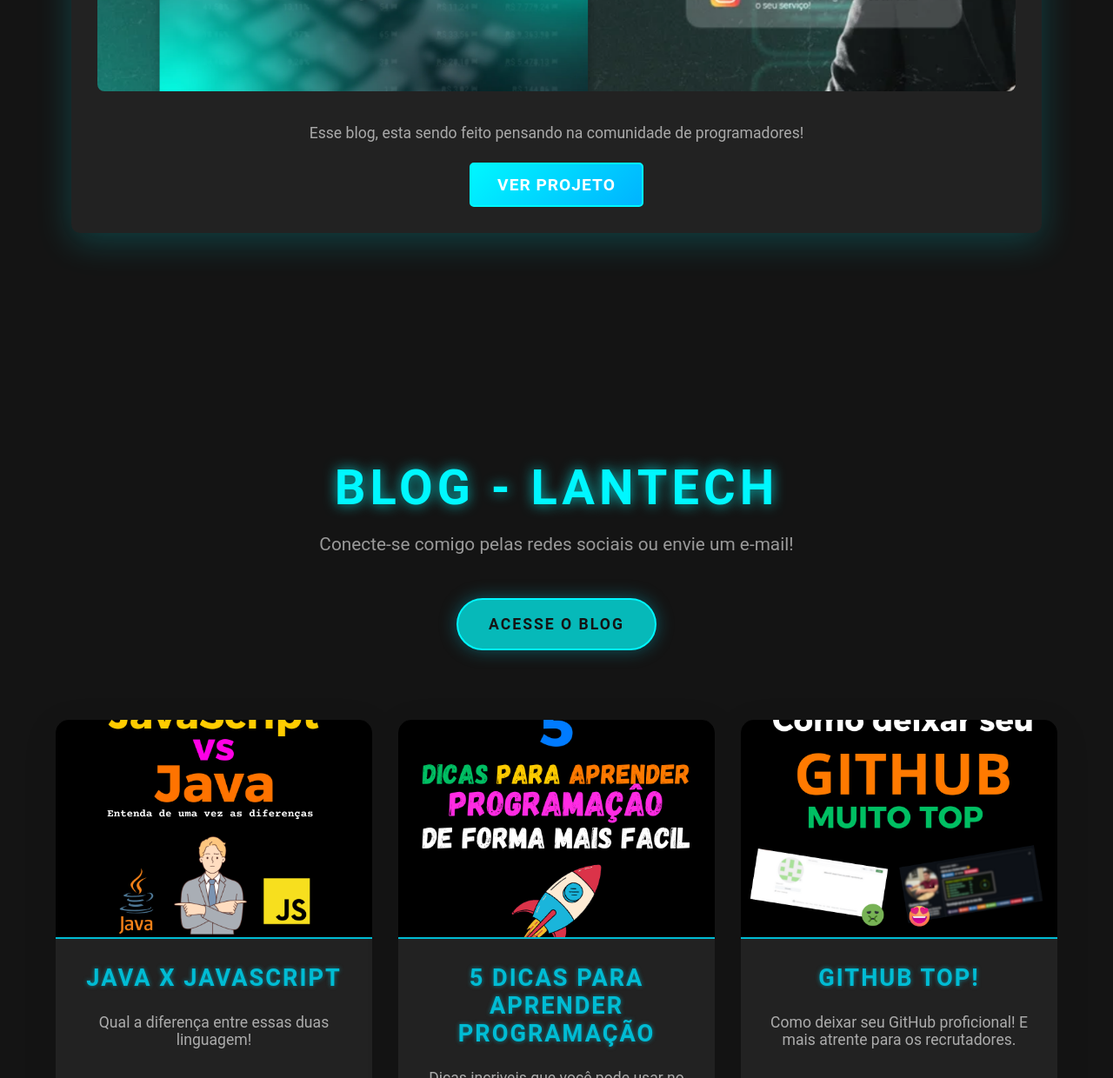
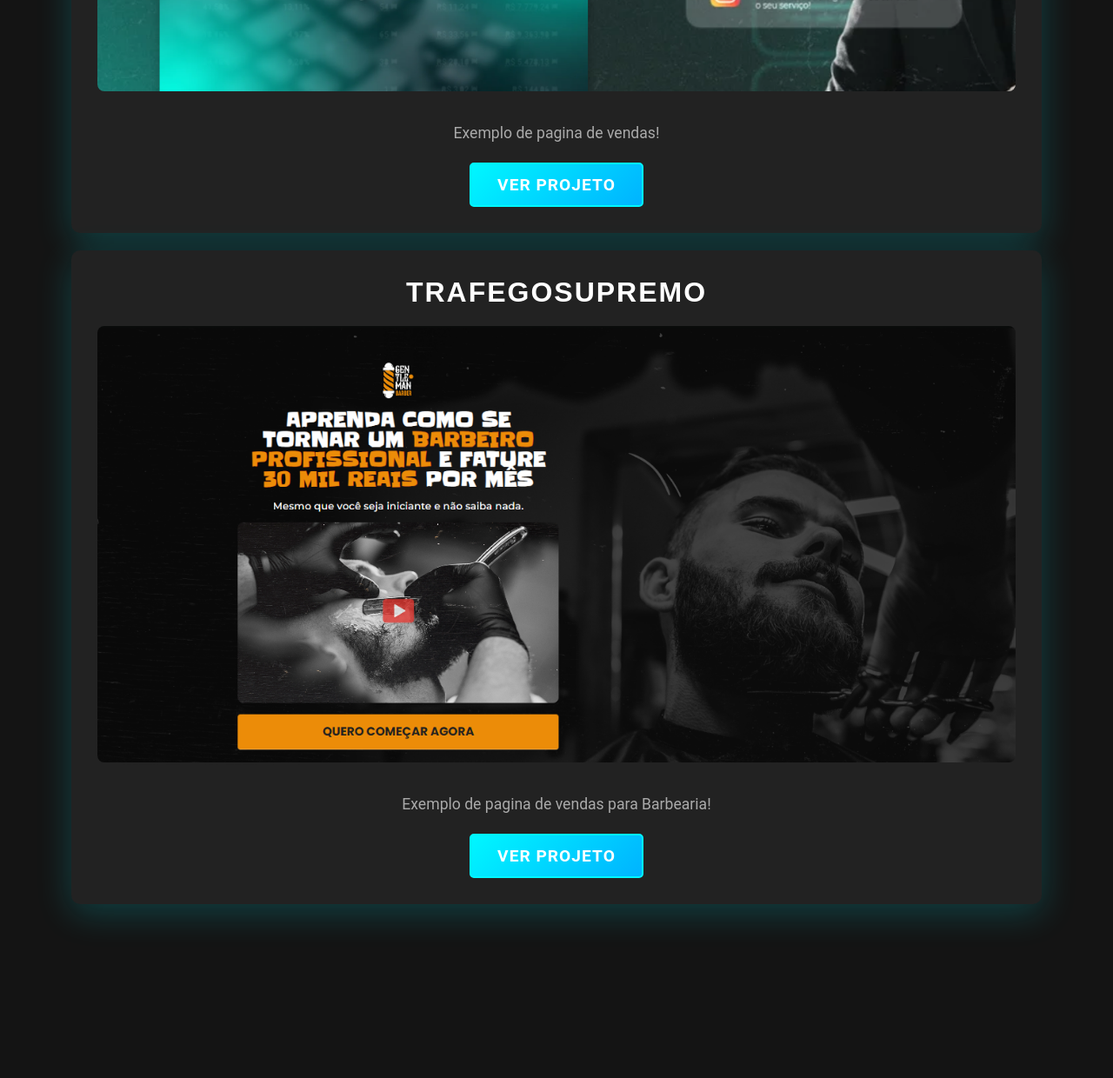
Before and after one commit to GustavoLanjoni/Portfolio, a plain HTML site: page index.html in a window 1280 px wide. Shown: the part 5720-6960 px from the top of the page at 87% size. Drawn offline with Linux system fonts and the light colour scheme.

Commit message:
Atualização

```diff
--- a/index.html
+++ b/index.html
@@ -178,9 +178,18 @@
                 <h3>TrafegoSupremo</h3>
                 <!-- Adicionando imagem do projeto -->
                 <img src="trafegosupremo.png" alt="Imagem do Projeto 1" class="project-img">
-                <p>Esse blog, esta sendo feito pensando na comunidade de programadores! </p>
+                <p>Exemplo de pagina de vendas!</p>
                 <!-- Botão que redireciona para o projeto -->
-                <a href="https://techlan-programming.netlify.app" class="btn" target="_blank">Ver Projeto</a>
+                <a href="https://trafegosupremo.com.br" class="btn" target="_blank">Ver Projeto</a>
+            </div>
+
+            <div class="card">
+                <h3>TrafegoSupremo</h3>
+                <!-- Adicionando imagem do projeto -->
+                <img src="babearia.png" alt="Imagem do Projeto 1" class="project-img">
+                <p>Exemplo de pagina de vendas para Barbearia!</p>
+                <!-- Botão que redireciona para o projeto -->
+                <a href="https://cursobarber.com.br" class="btn" target="_blank">Ver Projeto</a>
             </div>
         </div>
     </section>
```
Also changed, not shown: babearia.png (added).
